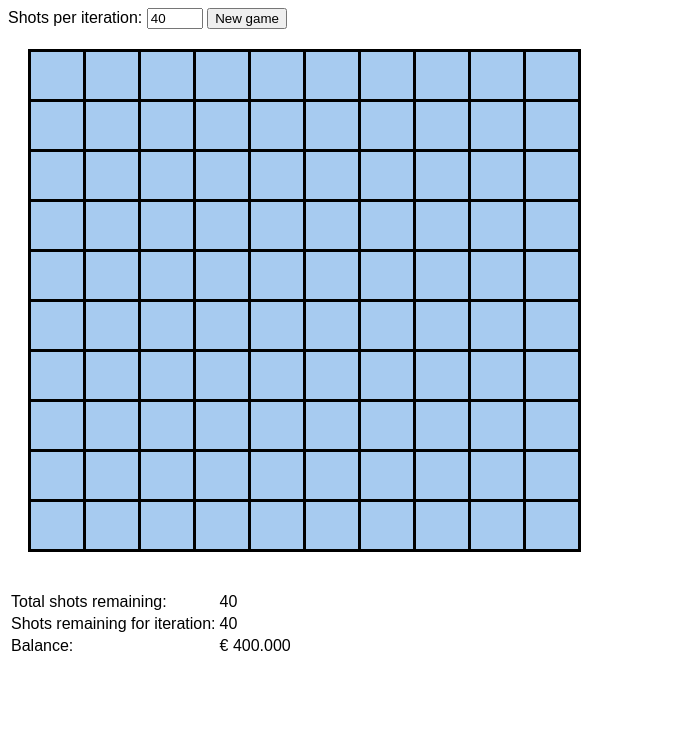
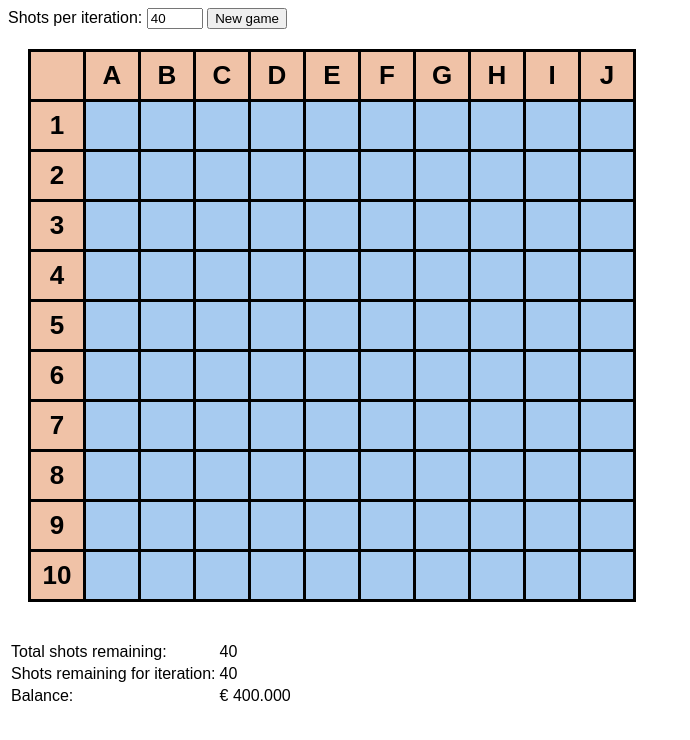
Before and after one commit to zilverline/battleship, a plain HTML site: page public/index.html in a window 1280 px wide. Both pictures are taken after a click on the button "New game". Shown: the whole page, without its empty margins (0-690 px from the left). Drawn offline with Linux system fonts and the light colour scheme.

Commit message:
Add cell guides
Fixes #1

```diff
--- a/public/javascripts/app/Board.js
+++ b/public/javascripts/app/Board.js
@@ -108,10 +108,27 @@ var BoardView = Backbone.View.extend({
   removeBoard: function() {
     this.remove();
   },
+  renderHorizontalGuide: function() {
+    var guide = $("<tr />").addClass("horizontal-guide");
+    guide.append($("<td class='empty' />"));
+
+    _(this.model.get('gridSize').x).times(function(i) {
+      guide.append($("<td />").addClass("guide").html(String.fromCharCode(65 + i)));
+    });
+
+    this.$el.append(guide);
+  },
+  renderVerticalGuide: function(tr, i) {
+    tr.append($("<td class='guide'/>").html(i + 1));
+  },
   render: function() {
     var self = this;
-    _(this.model.getGrid()).each(function(row) {
+
+    this.renderHorizontalGuide();
+
+    _(this.model.getGrid()).each(function(row, i) {
       var tr = $("<tr />");
+      self.renderVerticalGuide(tr, i);
       _(row).each(function(cell) {
         tr.append(new CellView({model: cell}).render().el);
       });
--- a/public/stylesheets/main.css
+++ b/public/stylesheets/main.css
@@ -15,6 +15,16 @@ body {
     width: 50px;
     height: 50px;
     text-align: center;
+}
+.guide, .empty {
+    border-top: 3px solid black;
+    border-left: 3px solid black;
+    width: 50px;
+    height: 50px;
+    text-align: center;
+    background-color: #f0c2a7;
+    font-size: 26px;
+    font-weight: bold;
 }
 
 .showBoat.aircraft-carrier {
```
